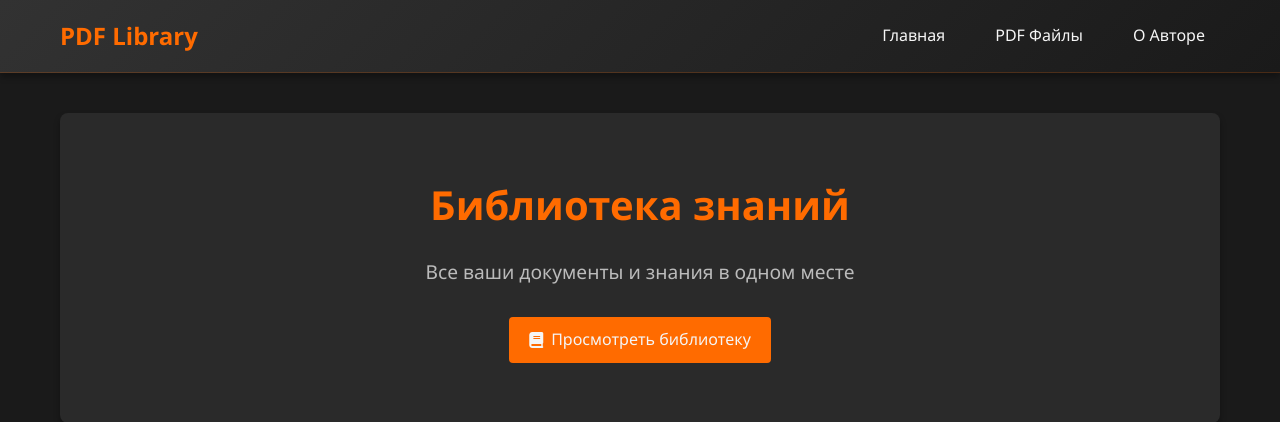
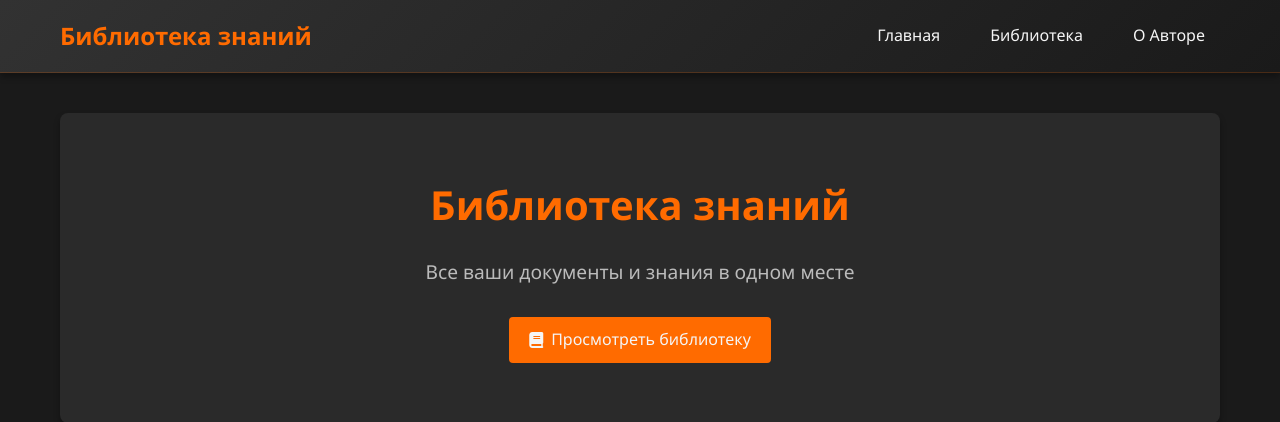
Before and after one commit to Antongo22/pdf_library, a FastAPI app: page / in a window 1280 px wide. Shown: the top 422 px of the page. Run offline with FastAPI, Linux system fonts and the light colour scheme.

Commit message:
переименовал

```diff
--- a/app/templates/base.html
+++ b/app/templates/base.html
@@ -47,12 +47,12 @@
     <header>
         <div class="container">
             <div class="logo">
-                <a href="/">PDF Library</a>
+                <a href="/">Библиотека знаний</a>
             </div>
             <nav>
                 <ul>
                     <li><a href="/">Главная</a></li>
-                    <li><a href="/pdf">PDF Файлы</a></li>
+                    <li><a href="/pdf">Библиотека</a></li>
                     <li><a href="/about">О Авторе</a></li>
                 </ul>
             </nav>
```
